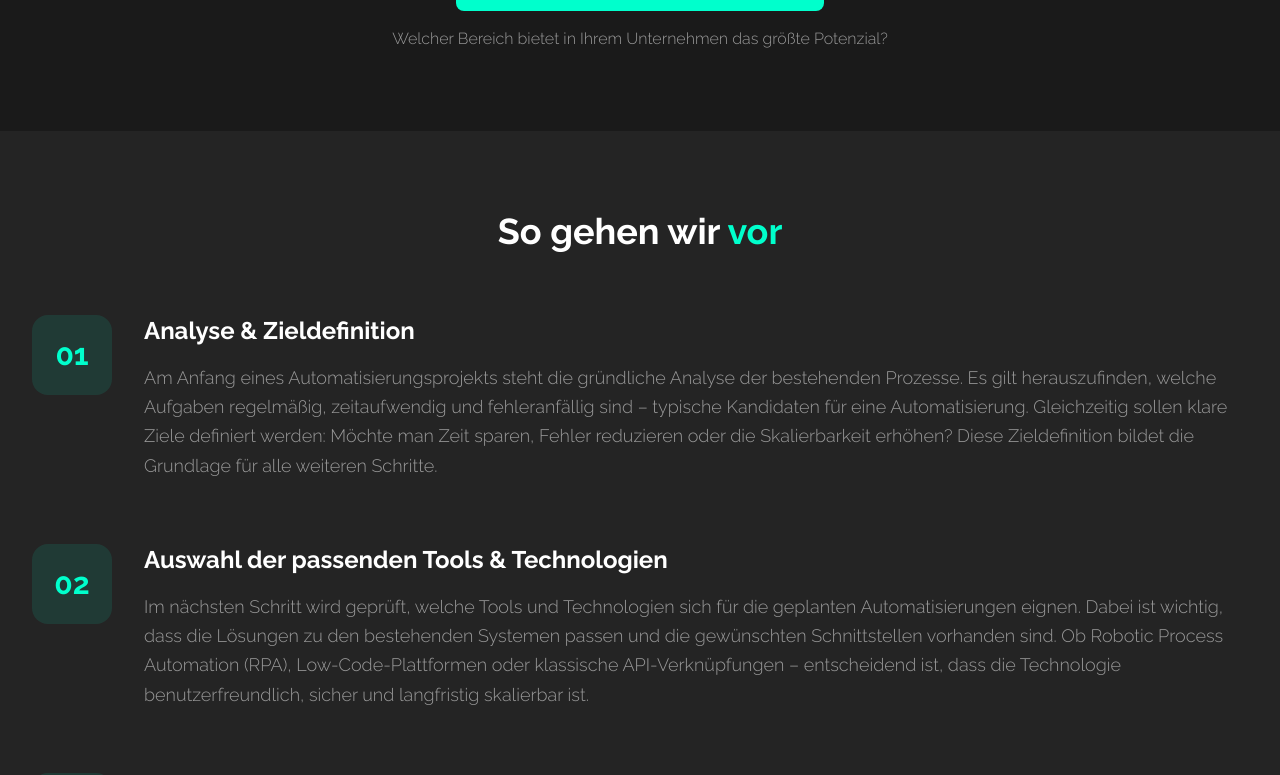
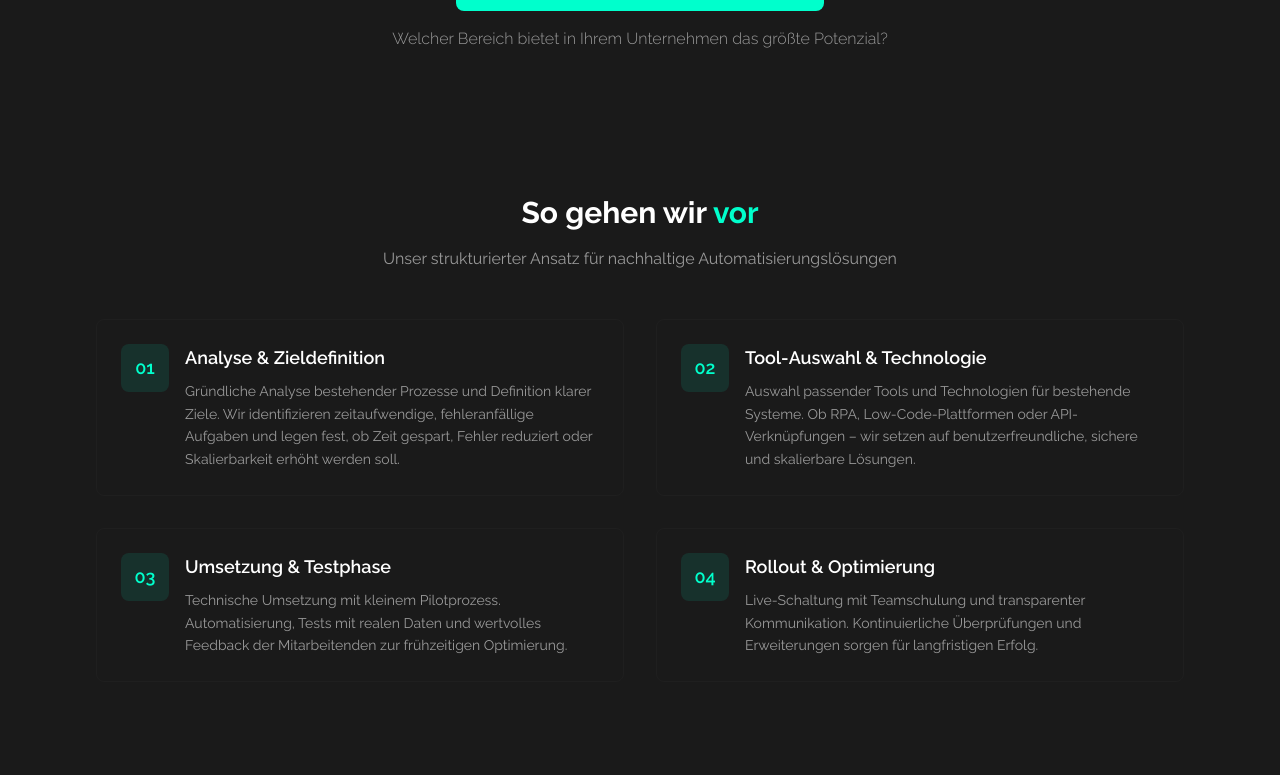
Before and after one commit to RobertLinke89/heybotti, a React (Vite) app: page / in a window 1280 px wide. Shown: the part 4120-4895 px from the top of the page. Built offline with nearby package versions, Linux system fonts and the light colour scheme.

Commit message:
Refactor "How We Work" section design
Make the "How We Work" section more subtle and compact, improving the user experience.

```diff
--- a/src/components/About.tsx
+++ b/src/components/About.tsx
@@ -1,80 +1,91 @@
 
 const About = () => {
   return (
-    <section id="about" className="bg-secondary py-20">
-      <div className="max-w-7xl mx-auto px-4 sm:px-6 lg:px-8">
-        <div className="text-center mb-16">
-          <h2 className="text-4xl font-bold text-foreground mb-6 font-raleway">
+    <section id="about" className="bg-background py-16">
+      <div className="max-w-6xl mx-auto px-4 sm:px-6 lg:px-8">
+        <div className="text-center mb-12">
+          <h2 className="text-3xl font-bold text-foreground mb-4 font-raleway">
             So gehen wir <span className="text-primary">vor</span>
           </h2>
+          <p className="text-muted-foreground max-w-2xl mx-auto">
+            Unser strukturierter Ansatz für nachhaltige Automatisierungslösungen
+          </p>
         </div>
 
-        <div className="space-y-16">
+        <div className="grid md:grid-cols-2 gap-8">
           {/* Step 01 */}
-          <div className="flex flex-col lg:flex-row items-start gap-8">
+          <div className="group p-6 rounded-lg border border-border/50 hover:border-primary/20 transition-all duration-300 hover:shadow-sm">
+            <div className="flex items-start gap-4">
               <div className="flex-shrink-0">
-              <div className="w-20 h-20 bg-primary/10 rounded-2xl flex items-center justify-center">
-                <span className="text-primary font-bold text-3xl font-raleway">01</span>
+                <div className="w-12 h-12 bg-primary/10 rounded-lg flex items-center justify-center group-hover:bg-primary/15 transition-colors">
+                  <span className="text-primary font-semibold text-lg">01</span>
                 </div>
               </div>
               <div className="flex-1">
-              <h3 className="text-2xl font-bold text-foreground mb-4 font-raleway">
+                <h3 className="text-lg font-semibold text-foreground mb-2 font-raleway">
                   Analyse & Zieldefinition
                 </h3>
-              <p className="text-muted-foreground font-raleway font-light leading-relaxed text-lg">
-                Am Anfang eines Automatisierungsprojekts steht die gründliche Analyse der bestehenden Prozesse. Es gilt herauszufinden, welche Aufgaben regelmäßig, zeitaufwendig und fehleranfällig sind – typische Kandidaten für eine Automatisierung. Gleichzeitig sollen klare Ziele definiert werden: Möchte man Zeit sparen, Fehler reduzieren oder die Skalierbarkeit erhöhen? Diese Zieldefinition bildet die Grundlage für alle weiteren Schritte.
+                <p className="text-muted-foreground text-sm leading-relaxed">
+                  Gründliche Analyse bestehender Prozesse und Definition klarer Ziele. Wir identifizieren zeitaufwendige, fehleranfällige Aufgaben und legen fest, ob Zeit gespart, Fehler reduziert oder Skalierbarkeit erhöht werden soll.
                 </p>
+              </div>
             </div>
           </div>
 
           {/* Step 02 */}
-          <div className="flex flex-col lg:flex-row items-start gap-8">
+          <div className="group p-6 rounded-lg border border-border/50 hover:border-primary/20 transition-all duration-300 hover:shadow-sm">
+            <div className="flex items-start gap-4">
               <div className="flex-shrink-0">
-              <div className="w-20 h-20 bg-primary/10 rounded-2xl flex items-center justify-center">
-                <span className="text-primary font-bold text-3xl font-raleway">02</span>
+                <div className="w-12 h-12 bg-primary/10 rounded-lg flex items-center justify-center group-hover:bg-primary/15 transition-colors">
+                  <span className="text-primary font-semibold text-lg">02</span>
                 </div>
               </div>
               <div className="flex-1">
-              <h3 className="text-2xl font-bold text-foreground mb-4 font-raleway">
-                Auswahl der passenden Tools & Technologien
+                <h3 className="text-lg font-semibold text-foreground mb-2 font-raleway">
+                  Tool-Auswahl & Technologie
                 </h3>
-              <p className="text-muted-foreground font-raleway font-light leading-relaxed text-lg">
-                Im nächsten Schritt wird geprüft, welche Tools und Technologien sich für die geplanten Automatisierungen eignen. Dabei ist wichtig, dass die Lösungen zu den bestehenden Systemen passen und die gewünschten Schnittstellen vorhanden sind. Ob Robotic Process Automation (RPA), Low-Code-Plattformen oder klassische API-Verknüpfungen – entscheidend ist, dass die Technologie benutzerfreundlich, sicher und langfristig skalierbar ist.
+                <p className="text-muted-foreground text-sm leading-relaxed">
+                  Auswahl passender Tools und Technologien für bestehende Systeme. Ob RPA, Low-Code-Plattformen oder API-Verknüpfungen – wir setzen auf benutzerfreundliche, sichere und skalierbare Lösungen.
                 </p>
+              </div>
             </div>
           </div>
 
           {/* Step 03 */}
-          <div className="flex flex-col lg:flex-row items-start gap-8">
+          <div className="group p-6 rounded-lg border border-border/50 hover:border-primary/20 transition-all duration-300 hover:shadow-sm">
+            <div className="flex items-start gap-4">
               <div className="flex-shrink-0">
-              <div className="w-20 h-20 bg-primary/10 rounded-2xl flex items-center justify-center">
-                <span className="text-primary font-bold text-3xl font-raleway">03</span>
+                <div className="w-12 h-12 bg-primary/10 rounded-lg flex items-center justify-center group-hover:bg-primary/15 transition-colors">
+                  <span className="text-primary font-semibold text-lg">03</span>
                 </div>
               </div>
               <div className="flex-1">
-              <h3 className="text-2xl font-bold text-foreground mb-4 font-raleway">
+                <h3 className="text-lg font-semibold text-foreground mb-2 font-raleway">
                   Umsetzung & Testphase
                 </h3>
-              <p className="text-muted-foreground font-raleway font-light leading-relaxed text-lg">
-                Mit einem klaren Ziel und den richtigen Tools startet die technische Umsetzung. Zunächst empfiehlt es sich, mit einem kleinen Pilotprozess zu beginnen. Dieser wird automatisiert, getestet und mit realen Daten durchgespielt. Das Feedback der betroffenen Mitarbeitenden ist dabei besonders wertvoll, um mögliche Stolpersteine frühzeitig zu erkennen und zu beheben.
+                <p className="text-muted-foreground text-sm leading-relaxed">
+                  Technische Umsetzung mit kleinem Pilotprozess. Automatisierung, Tests mit realen Daten und wertvolles Feedback der Mitarbeitenden zur frühzeitigen Optimierung.
                 </p>
+              </div>
             </div>
           </div>
 
           {/* Step 04 */}
-          <div className="flex flex-col lg:flex-row items-start gap-8">
+          <div className="group p-6 rounded-lg border border-border/50 hover:border-primary/20 transition-all duration-300 hover:shadow-sm">
+            <div className="flex items-start gap-4">
               <div className="flex-shrink-0">
-              <div className="w-20 h-20 bg-primary/10 rounded-2xl flex items-center justify-center">
-                <span className="text-primary font-bold text-3xl font-raleway">04</span>
+                <div className="w-12 h-12 bg-primary/10 rounded-lg flex items-center justify-center group-hover:bg-primary/15 transition-colors">
+                  <span className="text-primary font-semibold text-lg">04</span>
                 </div>
               </div>
               <div className="flex-1">
-              <h3 className="text-2xl font-bold text-foreground mb-4 font-raleway">
-                Rollout & kontinuierliche Verbesserung
+                <h3 className="text-lg font-semibold text-foreground mb-2 font-raleway">
+                  Rollout & Optimierung
                 </h3>
-              <p className="text-muted-foreground font-raleway font-light leading-relaxed text-lg">
-                Sobald die Tests erfolgreich sind, wird der automatisierte Prozess live geschaltet. Wichtig ist es, das Team mitzunehmen, Schulungen anzubieten und den Nutzen transparent zu kommunizieren. Automatisierung ist kein einmaliger Akt, sondern ein kontinuierlicher Prozess – regelmäßige Überprüfungen, Optimierungen und die Erweiterung auf weitere Prozesse sorgen für langfristigen Erfolg.
+                <p className="text-muted-foreground text-sm leading-relaxed">
+                  Live-Schaltung mit Teamschulung und transparenter Kommunikation. Kontinuierliche Überprüfungen und Erweiterungen sorgen für langfristigen Erfolg.
                 </p>
+              </div>
             </div>
           </div>
         </div>
```
Lines whose indentation alone changed are shown as unchanged.
